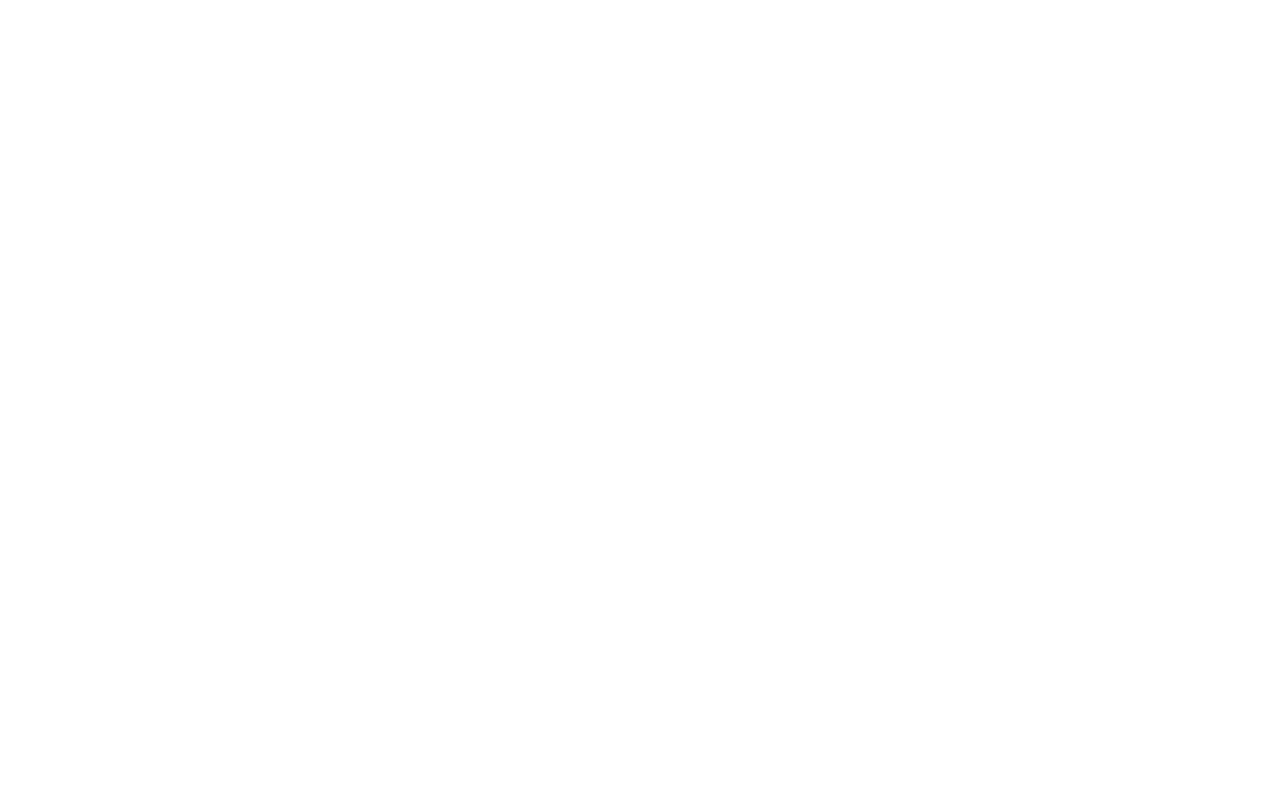
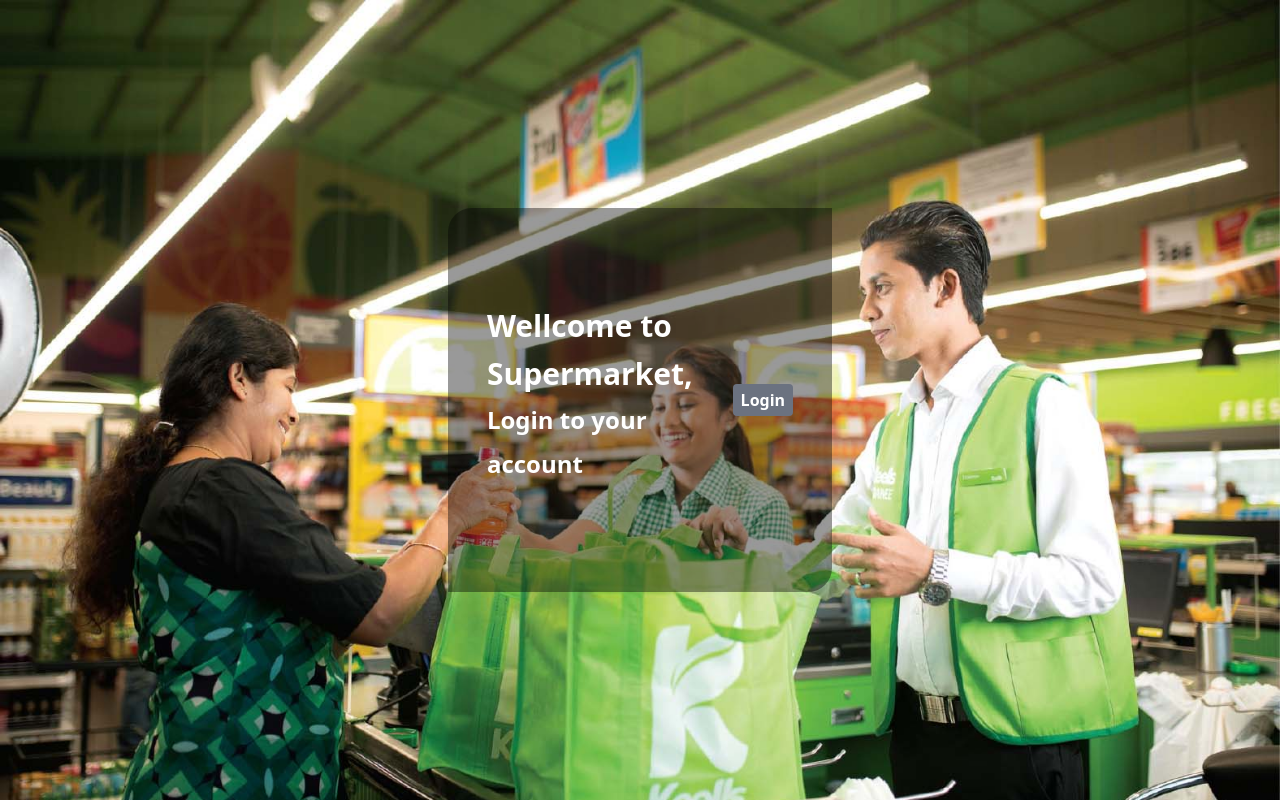
Before and after one commit to KasunDimantha/IJSE-Point-of-Sale-System-Frontend-, a React (Vite) app: page / in a window 1280 px wide. Built offline with nearby package versions, Linux system fonts and the light colour scheme.

Commit message:
create home page

```diff
--- a/src/App.css
+++ b/src/App.css
@@ -0,0 +1,14 @@
+.container {
+    display: flex;
+    justify-content: center;
+    align-items: center;
+    height: 100vh;
+    width: 100%;
+    background-image: url('./assets/KEELLS-1.jpg');
+    background-size: cover;
+    margin: 0;
+}
+
+.container01 {
+    background-color: rgba(0, 0, 0, 0.4);
+}
--- a/src/App.jsx
+++ b/src/App.jsx
@@ -1,6 +1,8 @@
 import './App.css'
 import React from "react";
-import { BrowserRouter as Router,Route,Routes, Navigate } from 'react-router-dom'
+import { BrowserRouter, Route, Routes} from 'react-router-dom';
+import { AuthProvider } from './utils/AuthContext';
+import Home from './pages/Home';
 
 
 
@@ -9,7 +11,13 @@
 
   return (
     <div>
-
+      <AuthProvider>
+        <BrowserRouter>
+          <Routes>
+            <Route path="/" element={<Home/>} />
+          </Routes>
+        </BrowserRouter>
+      </AuthProvider>
     </div>
   )
 }
--- /dev/null
+++ b/src/pages/Home.jsx
@@ -0,0 +1,33 @@
+import React from 'react'
+import '../App.css'
+import { Link } from "react-router-dom";
+
+function Home() {
+  return (
+    <div className='container'>
+      <div className=' container01 flex justify-center items-center w-96 h-96 gap-10 rounded-tl-3xl rounded-br-3xl '>
+        <div>
+            <div className='mb-3 text-white text-3xl font-bold'>
+                <h1>Wellcome to</h1>
+            </div>
+            <div className='mb-3 text-white text-3xl font-bold'>
+                <h1>Supermarket,</h1>
+            </div>
+            <div className='mb-3 text-white text-2xl font-bold'>
+                <h1>Login to your</h1>
+            </div>
+            <div className='mb-3 text-white text-2xl font-bold'>
+                <h1>account</h1>
+            </div>
+        </div>
+        <div>
+          <Link to="/login">
+            <button className='bg-gray-500 hover:bg-gray-700 text-white font-bold py-1 px-2 rounded'>Login</button>
+          </Link>
+        </div>
+      </div>
+    </div>
+  )
+}
+
+export default Home
```
Also changed, not shown: src/assets/KEELLS-1.jpg (added).
